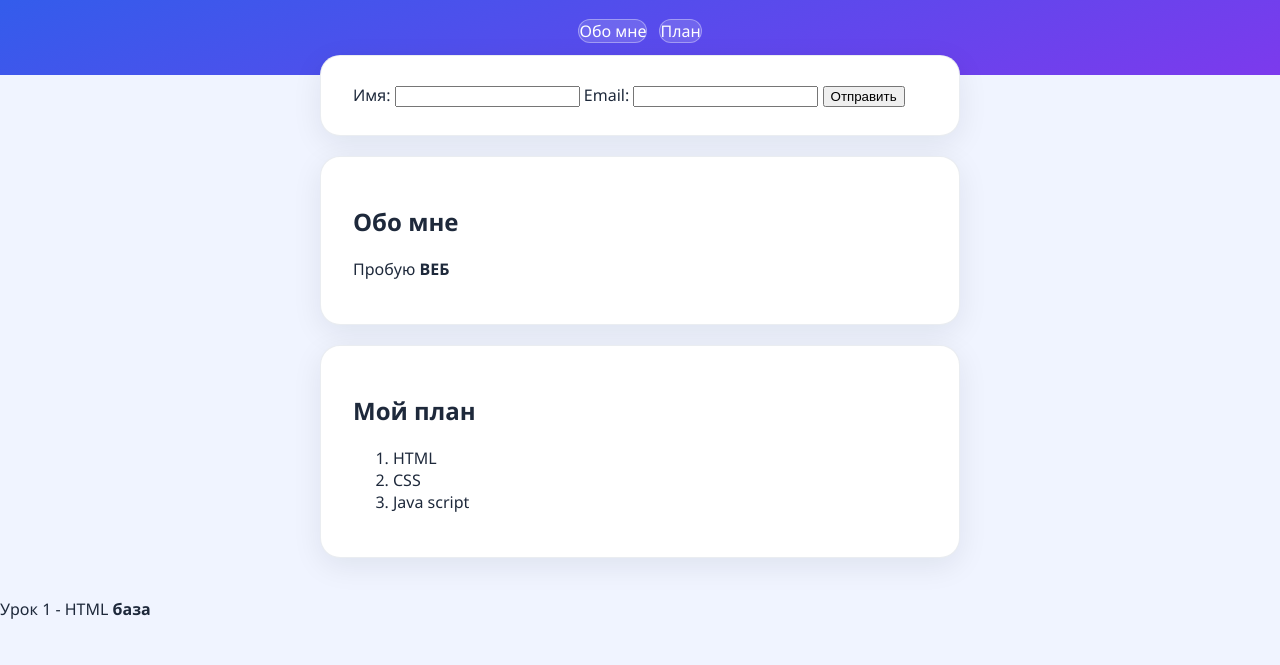
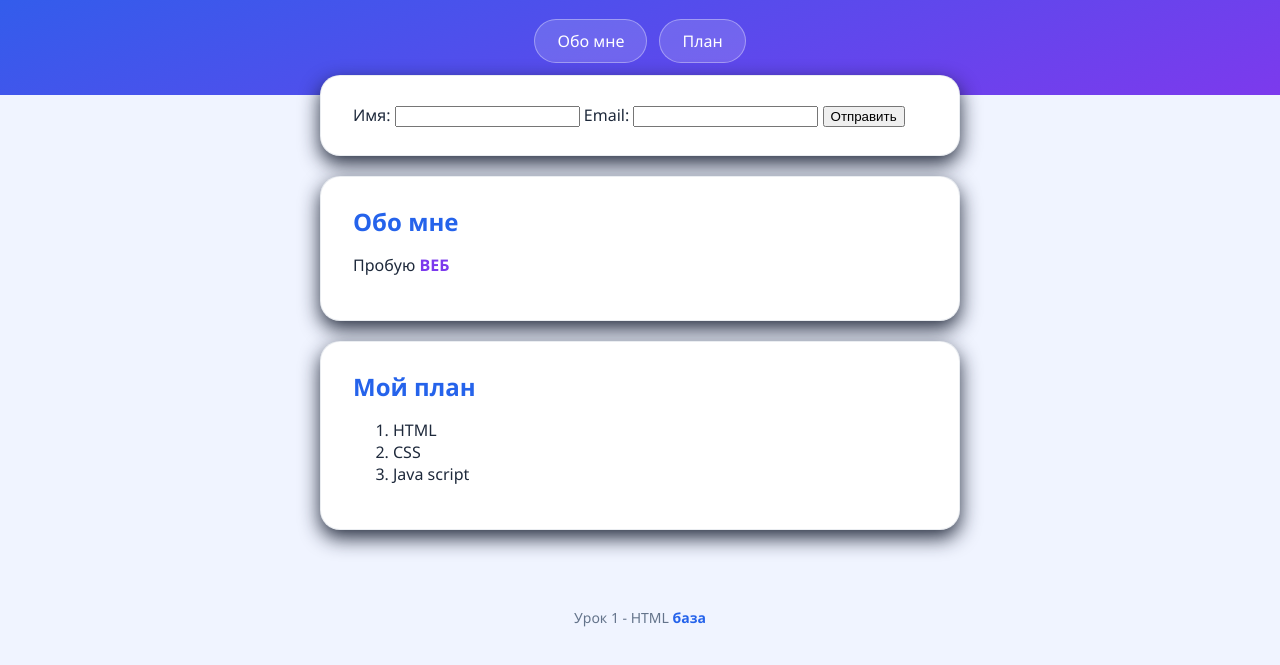
Before and after one commit to 1exuryai-art/ADQ, a plain HTML site: page index.html in a window 1280 px wide. Shown: the part 107-772 px from the top of the page. Drawn offline with Linux system fonts and the light colour scheme.

Commit message:
Fix CSS padding typo and enhance styles
Corrected padding typo and adjusted box-shadow properties. Added styles for section headings, strong elements, and footer.

```diff
--- a/index.html
+++ b/index.html
@@ -25,7 +25,7 @@
     nav a {
       color: white;
       text-decoration: none;
-      paddinng: 10px 22px;
+      padding: 10px 22px;
       border-radius: 999px;
       background: rgba(255, 255, 255, 0.15);
       border: 1px solid rgba(255, 255, 255, 0.35);
@@ -47,8 +47,28 @@
       background: white;
       padding: 28px 32px;
       border-radius: 20px;
-      box-shadow: 0 8px 30px rgba(15, 23, 42, 0.08);
+      box-shadow: 0px 8px 20px rgba(15, 23, 42, 0.90);
       border: 1px solid rgba(148, 163, 184, 0.2);
+    }
+
+    section h2 {
+      margin: 0 0 12px;
+      color: #2563eb;
+    }
+
+    section strong {
+      color: #7c3aed;
+    }
+
+    footer {
+      text-align: center;
+      padding: 24px 20px 40px;
+      color: #64748b;
+      font-size: 14px;
+    }
+
+    footer strong {
+      color: #2563eb;
     }
 
   </style>
```
